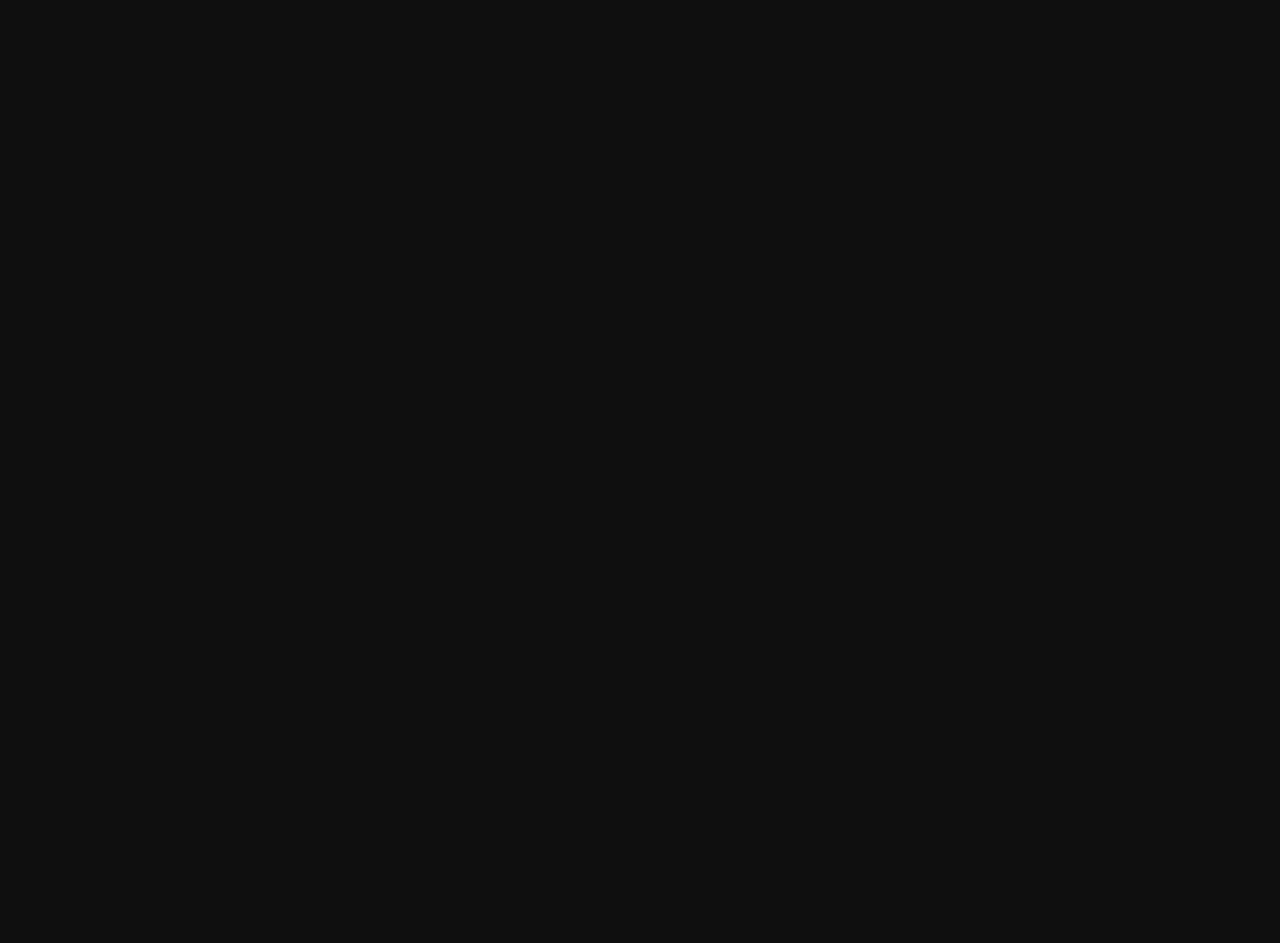
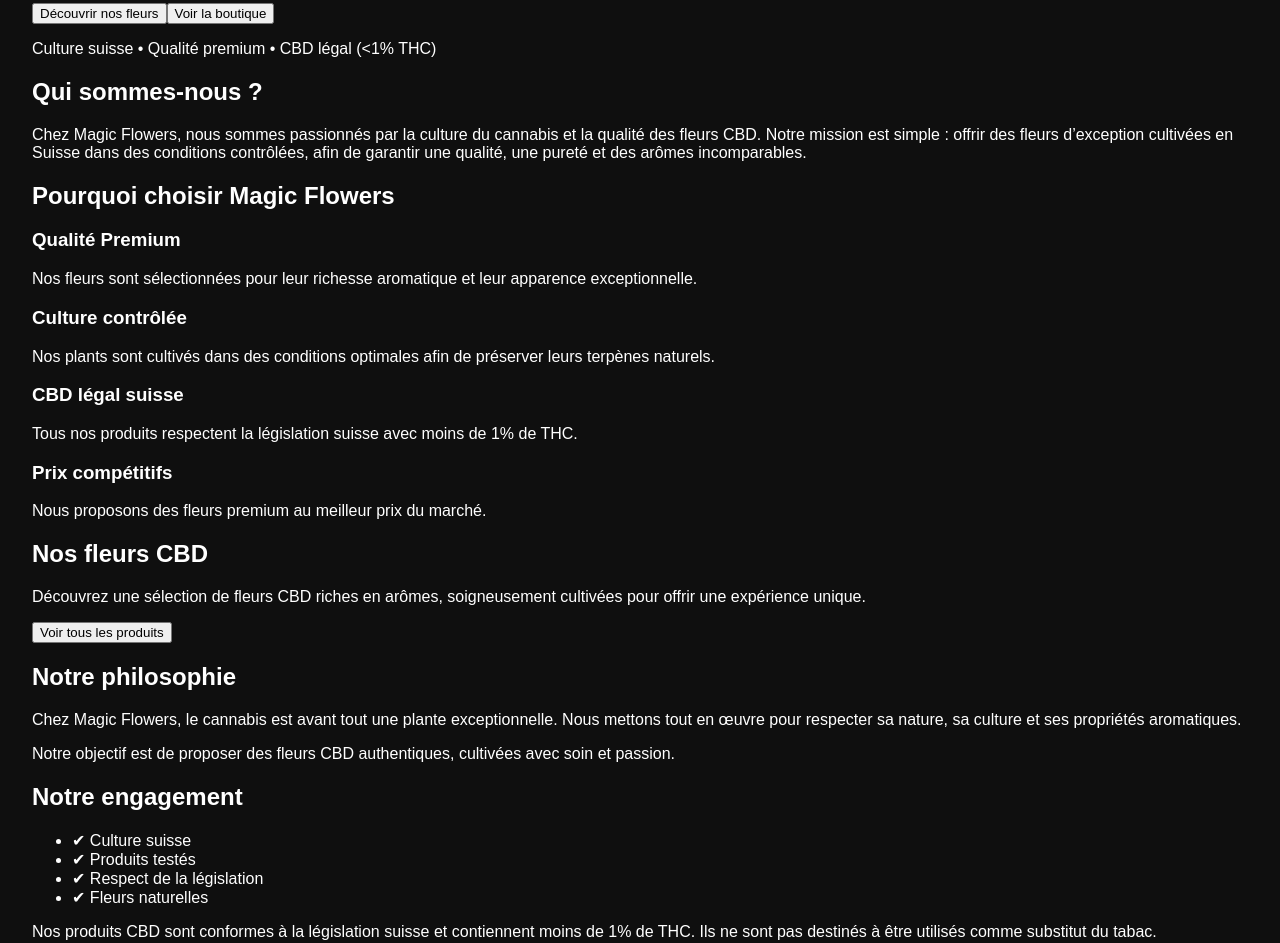
Before and after one commit to LesRhabilleurs/Magic-Flowers, a React (Vite) app: page / in a window 1280 px wide. Shown: the part 289-1232 px from the top of the page. Before the commit the page ends 800 px from the top, so only its background shows below. Built offline with nearby package versions, Linux system fonts and the light colour scheme.

Commit message:
Update Home.jsx

```diff
--- a/src/pages/Home.jsx
+++ b/src/pages/Home.jsx
@@ -1,7 +1,139 @@
 export default function Home() {
   return (
     <div>
-      <h1>Magic Flowers </h1> <p>Bienvenue sur notre boutique CBD</p>
+
+      {/* HERO */}
+      <section className="hero">
+        <h1>Magic Flowers – CBD Premium Suisse</h1>
+        <p>
+          Des fleurs CBD cultivées avec passion dans des conditions optimales
+          pour révéler toute la richesse naturelle du cannabis.
+        </p>
+
+        <div className="hero-buttons">
+          <button>Découvrir nos fleurs</button>
+          <button>Voir la boutique</button>
+        </div>
+
+        <p className="hero-info">
+          Culture suisse • Qualité premium • CBD légal (&lt;1% THC)
+        </p>
+      </section>
+
+
+      {/* PRESENTATION */}
+      <section className="about">
+        <h2>Qui sommes-nous ?</h2>
+
+        <p>
+          Chez Magic Flowers, nous sommes passionnés par la culture du cannabis
+          et la qualité des fleurs CBD. Notre mission est simple : offrir des
+          fleurs d’exception cultivées en Suisse dans des conditions contrôlées,
+          afin de garantir une qualité, une pureté et des arômes incomparables.
+        </p>
+      </section>
+
+
+      {/* POURQUOI NOUS */}
+      <section className="features">
+        <h2>Pourquoi choisir Magic Flowers</h2>
+
+        <div className="features-grid">
+
+          <div className="feature">
+            <h3>Qualité Premium</h3>
+            <p>
+              Nos fleurs sont sélectionnées pour leur richesse aromatique et
+              leur apparence exceptionnelle.
+            </p>
+          </div>
+
+          <div className="feature">
+            <h3>Culture contrôlée</h3>
+            <p>
+              Nos plants sont cultivés dans des conditions optimales afin de
+              préserver leurs terpènes naturels.
+            </p>
+          </div>
+
+          <div className="feature">
+            <h3>CBD légal suisse</h3>
+            <p>
+              Tous nos produits respectent la législation suisse avec moins de
+              1% de THC.
+            </p>
+          </div>
+
+          <div className="feature">
+            <h3>Prix compétitifs</h3>
+            <p>
+              Nous proposons des fleurs premium au meilleur prix du marché.
+            </p>
+          </div>
+
+        </div>
+      </section>
+
+
+      {/* PRODUITS */}
+      <section className="products">
+        <h2>Nos fleurs CBD</h2>
+
+        <p>
+          Découvrez une sélection de fleurs CBD riches en arômes,
+          soigneusement cultivées pour offrir une expérience unique.
+        </p>
+
+        <button>Voir tous les produits</button>
+      </section>
+
+
+      {/* PHILOSOPHIE */}
+      <section className="philosophy">
+        <h2>Notre philosophie</h2>
+
+        <p>
+          Chez Magic Flowers, le cannabis est avant tout une plante
+          exceptionnelle. Nous mettons tout en œuvre pour respecter sa nature,
+          sa culture et ses propriétés aromatiques.
+        </p>
+
+        <p>
+          Notre objectif est de proposer des fleurs CBD authentiques,
+          cultivées avec soin et passion.
+        </p>
+      </section>
+
+
+      {/* TRANSPARENCE */}
+      <section className="transparency">
+        <h2>Notre engagement</h2>
+
+        <ul>
+          <li>✔ Culture suisse</li>
+          <li>✔ Produits testés</li>
+          <li>✔ Respect de la législation</li>
+          <li>✔ Fleurs naturelles</li>
+        </ul>
+      </section>
+
+
+      {/* DISCLAIMER */}
+      <section className="legal">
+        <p>
+          Nos produits CBD sont conformes à la législation suisse et contiennent
+          moins de 1% de THC. Ils ne sont pas destinés à être utilisés comme
+          substitut du tabac.
+        </p>
+      </section>
+
+
+      {/* CTA */}
+      <section className="cta">
+        <h2>Prêt à découvrir nos fleurs ?</h2>
+        <button>Accéder à la boutique</button>
+      </section>
+
     </div>
   )
 }
```
